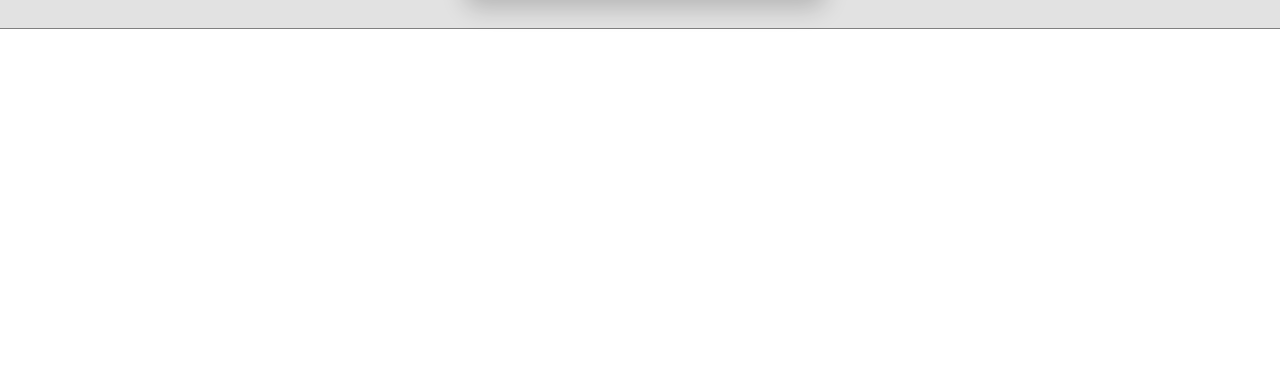
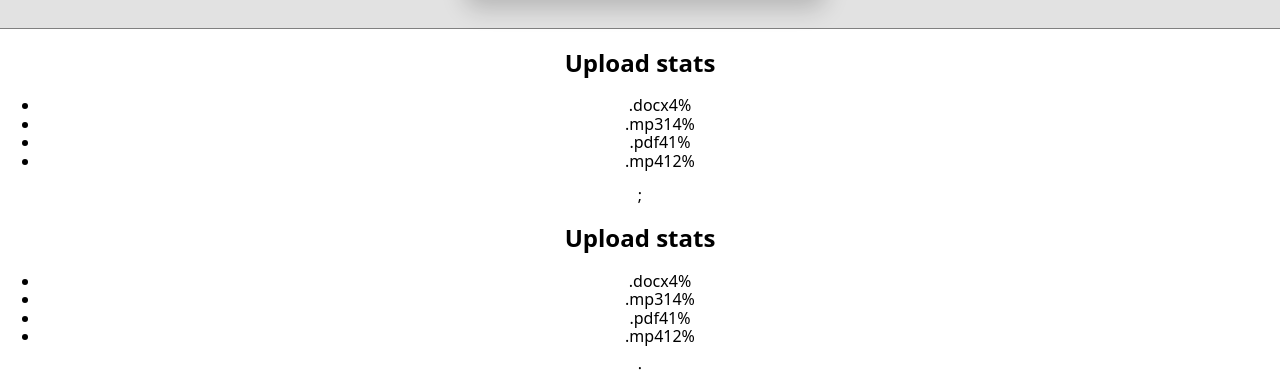
Before and after one commit to mitrofin/adaptation-hw, a React (Create React App) app: page / in a window 1280 px wide. Shown: the part 466-838 px from the top of the page. Before the commit the page ends 800 px from the top, so only its background shows below. Built offline with nearby package versions, Linux system fonts and the light colour scheme.

Commit message:
add statics

```diff
--- a/src/App.js
+++ b/src/App.js
@@ -1,5 +1,7 @@
 import Profile from './components/SocialProfile/SocialProfile';
 import user from './data-base/user.json';
+import Statistics from './components/Statistics/Statistics';
+import data from './data-base/data.json';
 
 function App() {
   return (
@@ -11,6 +13,8 @@
         avatar={user.avatar}
         stats={user.stats}
       />
+      <Statistics title="Upload stats" stats={data} />;
+      <Statistics stats={data} />;
     </>
   );
 }
--- /dev/null
+++ b/src/components/Statistics/Statistics.js
@@ -0,0 +1,30 @@
+import React from 'react';
+import PropTypes from 'prop-types';
+import s from '../Statistics/Statistics.module.css';
+
+export default function Statistics(props) {
+  return (
+    <section class="statistics">
+      <h2 class="title">Upload stats</h2>
+
+      <ul class="stat-list">
+        <li class="item">
+          <span class="label">.docx</span>
+          <span class="percentage">4%</span>
+        </li>
+        <li class="item">
+          <span class="label">.mp3</span>
+          <span class="percentage">14%</span>
+        </li>
+        <li class="item">
+          <span class="label">.pdf</span>
+          <span class="percentage">41%</span>
+        </li>
+        <li class="item">
+          <span class="label">.mp4</span>
+          <span class="percentage">12%</span>
+        </li>
+      </ul>
+    </section>
+  );
+}
--- /dev/null
+++ b/src/data-base/data.json
@@ -0,0 +1,7 @@
+[
+  { "id": "id-1", "label": ".docx", "percentage": 22 },
+  { "id": "id-2", "label": ".pdf", "percentage": 4 },
+  { "id": "id-3", "label": ".mp3", "percentage": 17 },
+  { "id": "id-4", "label": ".psd", "percentage": 47 },
+  { "id": "id-5", "label": ".pdf", "percentage": 10 }
+]
```
Also changed, not shown: src/components/Statistics/Statistics.module.css (added).
